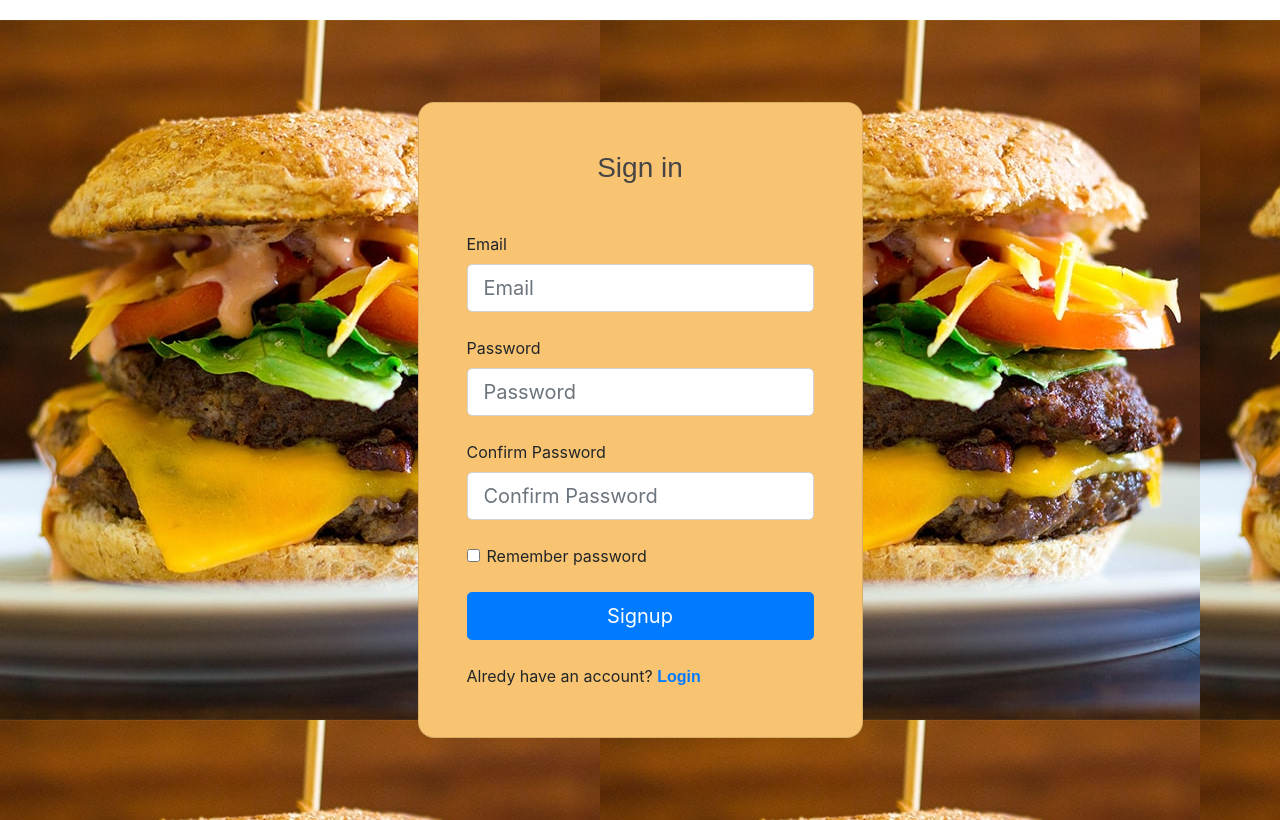
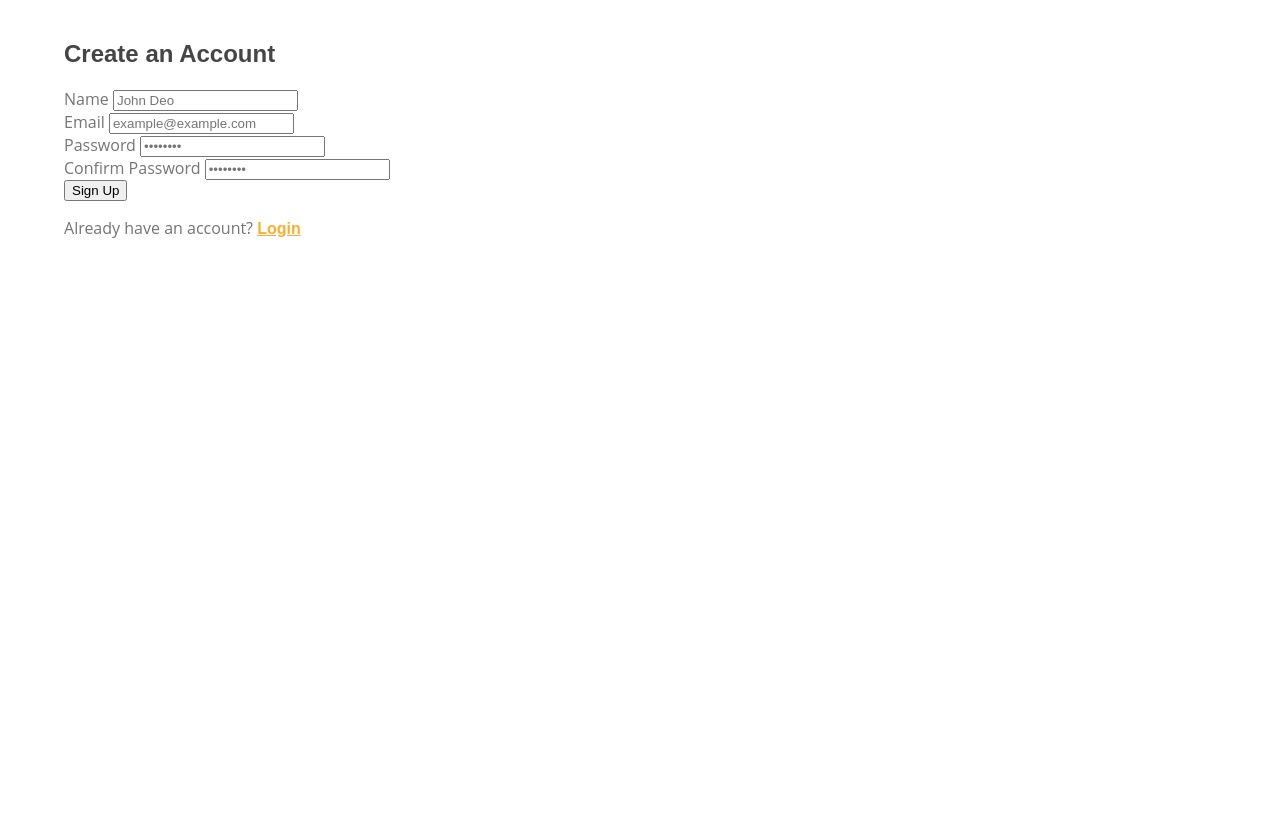
Before and after one commit to MrSoor/FoodZone, a Django app: page /signup in a window 1280 px wide. After the commit the page ends 238 px from the top, so only its background shows below. Run offline with Django 5.2, Linux system fonts and the light colour scheme; some libraries are stand-ins or nearby versions.

Commit message:
23/08/24

```diff
--- a/foodzone/templates/checkout.html
+++ b/foodzone/templates/checkout.html
@@ -1,6 +1,4 @@
-
-    {% extends "base.html" %}
-
+ {% extends "base.html" %}
     {% block content %}
     <!-- Page Header Start -->
     <div class="page-header">
--- a/foodzone/templates/signup.html
+++ b/foodzone/templates/signup.html
@@ -1,53 +1,123 @@
-<!DOCTYPE html>
-<html lang="en">
-    <head>
-        <title>Signup</title>
-        <meta charset="UTF-8">
-        <meta name="viewport" content="width=device-width, initial-scale=1.0">
-        <link href="/static/css/style.css" rel="stylesheet">
-        <link href="https://stackpath.bootstrapcdn.com/bootstrap/4.4.1/css/bootstrap.min.css" rel="stylesheet">
-    </head>
-    <body>
-        <section class="vh-100" style="background-image: url('/static/img/menu-burger-img.jpg');">
-            <div class="container py-5 h-100" >
-              <div class="row d-flex justify-content-center align-items-center h-100">
-                <div class="col-12 col-md-8 col-lg-6 col-xl-5">
-                  <div class="card shadow-2-strong" style="border-radius: 1rem; background-color: #f8c471 ">
-                    <div class="card-body p-5 text-left" style="">
+{% load static %}
+{% block content %}
+    {% comment %} <style>
+.container {
+    width: 100%;
+    max-width: 500px;
+    padding: 20px;
+}
 
-                      <h3 class="mb-5 text-center" >Sign in</h3>
+.signup-form {
+    background-color: #ffffff;
+    border-radius: 8px;
+    box-shadow: 0 0 15px rgba(0, 0, 0, 0.1);
+    padding: 30px;
+}
 
-                      <div data-mdb-input-init class="form-outline mb-4" >
-                        <label class="form-label" for="typeEmailX-2">Email</label>
-                        <input type="email" id="typeEmailX-2" class="form-control form-control-lg" placeholder="Email" />
-                      </div>
+h2 {
+    margin-top: 0;
+    margin-bottom: 20px;
+    font-size: 28px;
+    color: #333;
+    text-align: center;
+}
 
-                      <div data-mdb-input-init class="form-outline mb-4">
-                        <label class="form-label" for="typePasswordX-2">Password</label>
-                        <input type="password" id="pass1" class="form-control form-control-lg" placeholder="Password"/>
-                      </div>
+.form-group {
+    margin-bottom: 15px;
+}
 
-                      <div data-mdb-input-init class="form-outline mb-4">
-                        <label class="form-label" for="typePasswordX-3">Confirm Password</label>
-                        <input type="password" id="pass2" class="form-control form-control-lg" placeholder="Confirm Password" />
-                      </div>
+label {
+    display: block;
+    margin-bottom: 5px;
+    font-size: 14px;
+    color: #555;
+}
 
-                      <!-- Checkbox -->
-                      <div class="form-check d-flex justify-content-start mb-4">
-                        <label class="form-check-label" for="form1Example3"> Remember password </label>
-                        <input class="form-check-input" type="checkbox" value="" id="form1Example3" />
-                      </div>
+input {
+    width: 100%;
+    padding: 12px;
+    border: 1px solid #ddd;
+    border-radius: 5px;
+    box-sizing: border-box;
+    font-size: 16px;
+}
 
-                      <button data-mdb-button-init data-mdb-ripple-init class="btn btn-primary btn-lg btn-block" type="submit">Signup</button>
-                      <br>
-                      <p class="mb-0">Alredy have an account? <a href="/login" class="text-dark-50 fw-bold">Login</a>
-                      </p>
+button {
+    width: 100%;
+    padding: 12px;
+    border: none;
+    border-radius: 5px;
+    background-color: #007bff;
+    color: white;
+    font-size: 16px;
+    cursor: pointer;
+    transition: background-color 0.3s ease;
+}
 
-                    </div>
-                  </div>
+button:hover {
+    background-color: #0056b3;
+}
+
+.message {
+    margin-top: 20px;
+    font-size: 14px;
+    text-align: center;
+}
+
+.message a {
+    color: #007bff;
+    text-decoration: none;
+}
+
+.message a:hover {
+    text-decoration: underline;
+}
+
+/* Responsive Design */
+@media (max-width: 600px) {
+    .container {
+        padding: 10px;
+    }
+
+    .signup-form {
+        padding: 20px;
+    }
+
+    h2 {
+        font-size: 24px;
+    }
+}
+
+    </style> {% endcomment %}
+    <meta charset="UTF-8">
+    <meta name="viewport" content="width=device-width, initial-scale=1.0">
+    <title>Signup</title>
+    <link rel="stylesheet" href="{% static '/css/style.css' %}">
+
+    <div class="container">
+        <div class="signup-form">
+            <h2>Create an Account</h2>
+            <form>
+                <div class="form-group">
+                    <label for="fullname">Name</label>
+                    <input type="text" id="fullname" name="fullname" placeholder="John Deo" required>
                 </div>
-              </div>
-            </div>
-          </section>
-    </body>
-</html>
+                <div class="form-group">
+                    <label for="email">Email</label>
+                    <input type="email" id="email" name="email" placeholder="example@example.com" required>
+                </div>
+                <div class="form-group">
+                    <label for="password">Password</label>
+                    <input type="password" id="password" name="password" placeholder="••••••••" required>
+                </div>
+                <div class="form-group">
+                    <label for="confirm-password">Confirm Password</label>
+                    <input type="password" id="confirm-password" name="confirm-password" placeholder="••••••••" required>
+                </div>
+                <button type="submit">Sign Up</button>
+                <p class="message">Already have an account? <a href="/login">Login</a></p>
+            </form>
+        </div>
+    </div>
+
+    {% endblock  %}
```
Also changed, not shown: foodzone/static/assets/script.js (added, +32 -0 lines), foodzone/static/css/style.css (+24 -0 lines), foodzone/templates/login.html (+110 -44 lines), foodzone/db.sqlite3.
